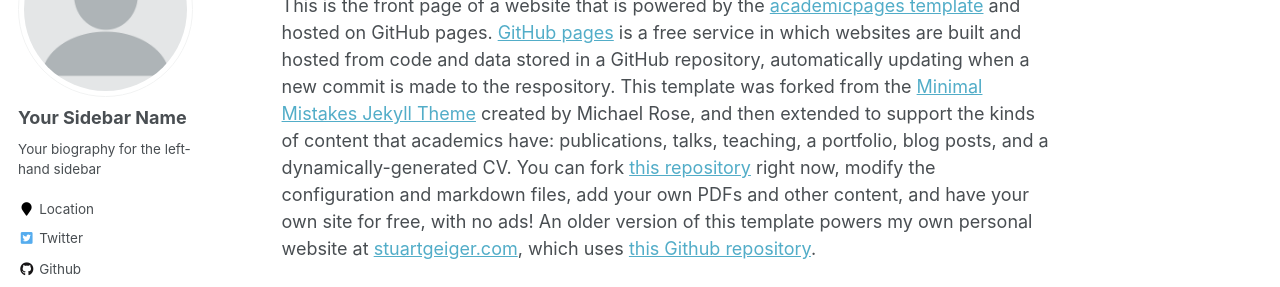
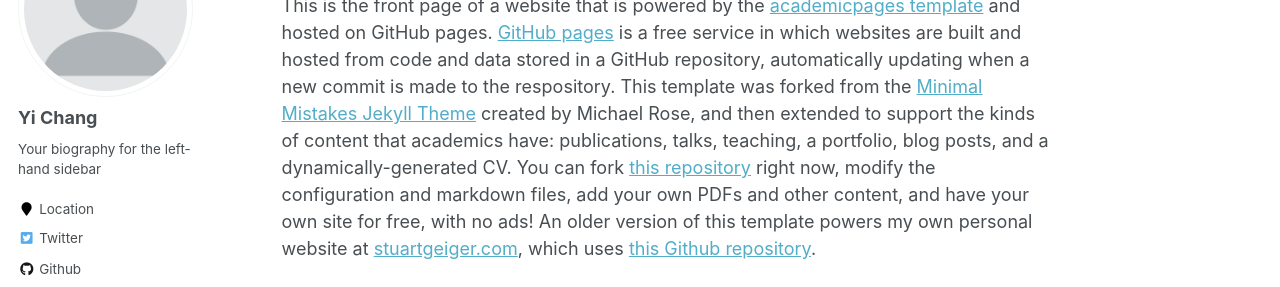
Before and after one commit to zhanwenchen/owuchangyuo.github.io, a Jekyll site: the page built from _pages/about.md, in a window 1280 px wide. Shown: the part 196-483 px from the top of the page. Built offline with Jekyll 4.4.1, drawn with Linux system fonts in a browser that asks for light colours; some web fonts are replaced.

Commit message:
Update _config.yml

```diff
--- a/_config.yml
+++ b/_config.yml
@@ -80,7 +80,7 @@ analytics:
 
 # Site Author
 author:
-  name             : "Your Sidebar Name"
+  name             : "Yi Chang"
   avatar           : "profile.png"
   bio              : "Your biography for the left-hand sidebar"
   location         : "Location"
```
